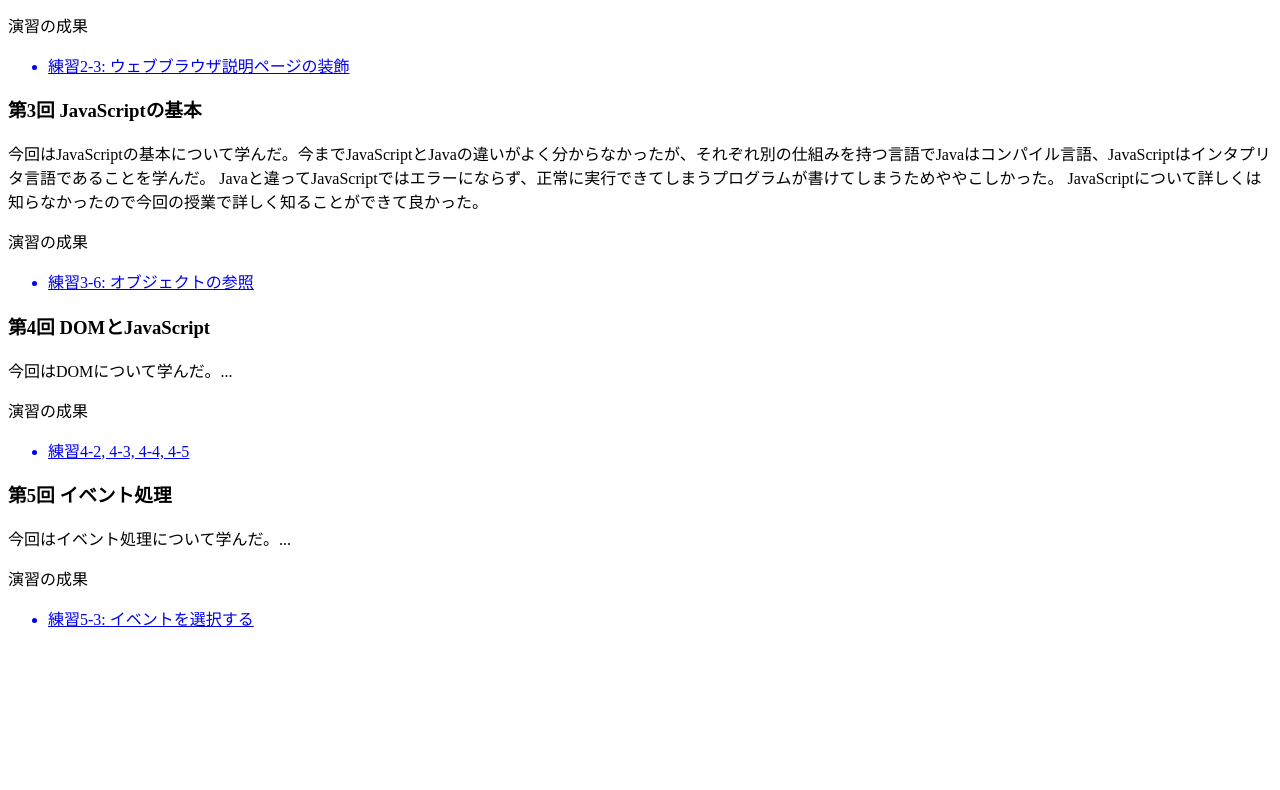
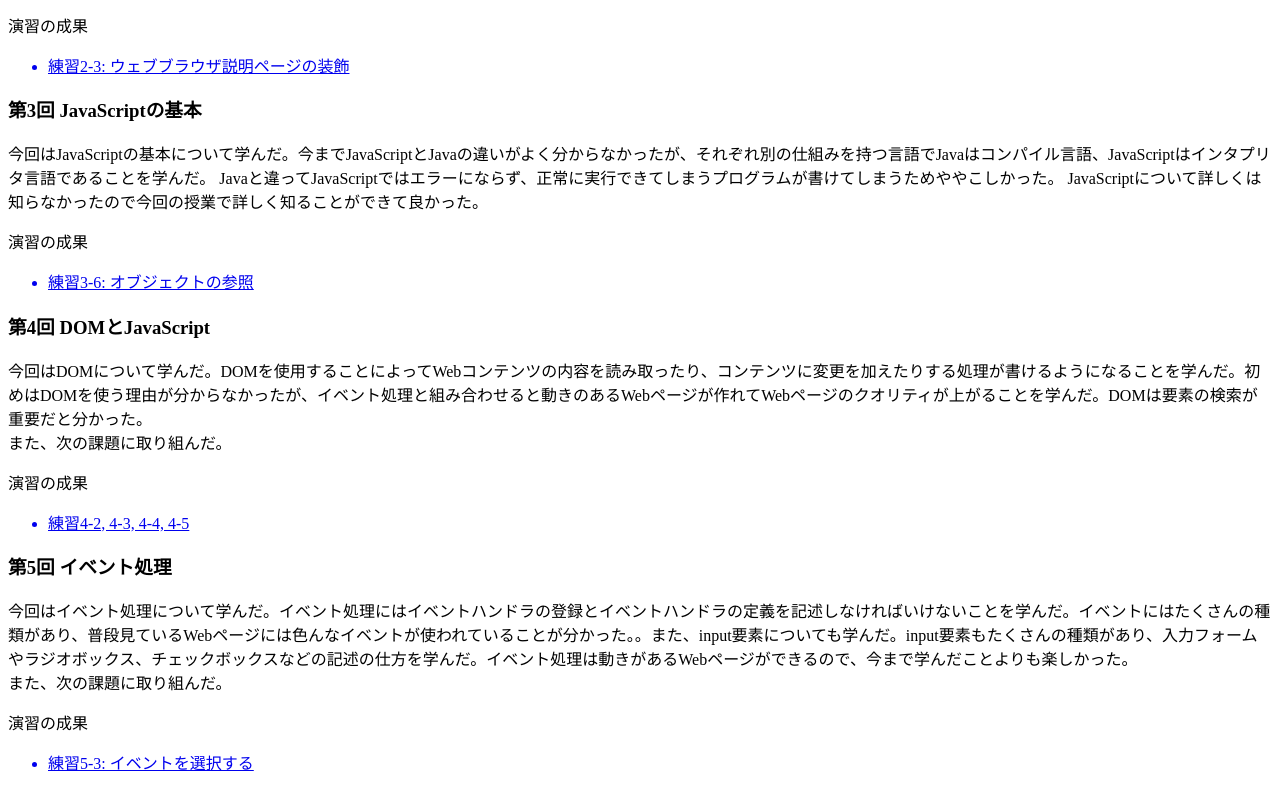
Before and after one commit to G285152022/medialabo, a plain HTML site: page index.html in a window 1280 px wide. Shown: the part 1049-1839 px from the top of the page. Before the commit the page ends 1695 px from the top, so only its background shows below. Drawn offline with Linux system fonts and the light colour scheme.

Commit message:
Webコンテンツ作成の成果

```diff
--- a/index.html
+++ b/index.html
@@ -46,13 +46,13 @@
       <a href="practice-js/obj-practice.html"><li>練習3-6: オブジェクトの参照</li></a>
     </ul>
     <h3>第4回 DOMとJavaScript</h3>
-    <p>今回はDOMについて学んだ。...</p>
+    <p>今回はDOMについて学んだ。DOMを使用することによってWebコンテンツの内容を読み取ったり、コンテンツに変更を加えたりする処理が書けるようになることを学んだ。初めはDOMを使う理由が分からなかったが、イベント処理と組み合わせると動きのあるWebページが作れてWebページのクオリティが上がることを学んだ。DOMは要素の検索が重要だと分かった。<br>また、次の課題に取り組んだ。</p>
     <p>演習の成果</p>
     <ul>
       <a href="practice-dom/dom-exercise.html"><li>練習4-2, 4-3, 4-4, 4-5</li></a>
     </ul>
     <h3>第5回 イベント処理</h3>
-    <p>今回はイベント処理について学んだ。...</p>
+    <p>今回はイベント処理について学んだ。イベント処理にはイベントハンドラの登録とイベントハンドラの定義を記述しなければいけないことを学んだ。イベントにはたくさんの種類があり、普段見ているWebページには色んなイベントが使われていることが分かった。。また、input要素についても学んだ。input要素もたくさんの種類があり、入力フォームやラジオボックス、チェックボックスなどの記述の仕方を学んだ。イベント処理は動きがあるWebページができるので、今まで学んだことよりも楽しかった。<br>また、次の課題に取り組んだ。</p>
     <p>演習の成果</p>
     <ul>
       <a href="practice-event/event-list.html"><li>練習5-3: イベントを選択する</li></a>
```
